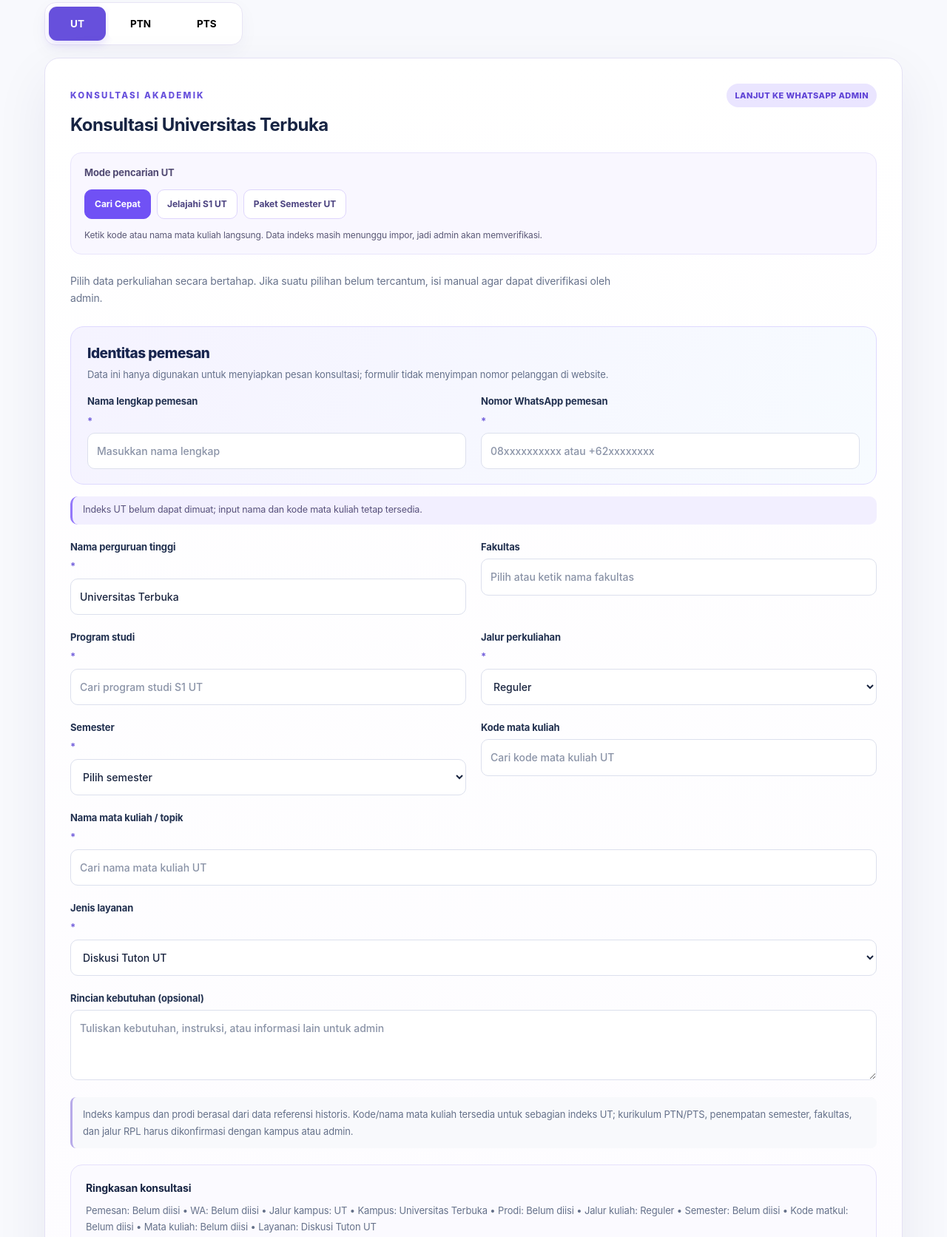
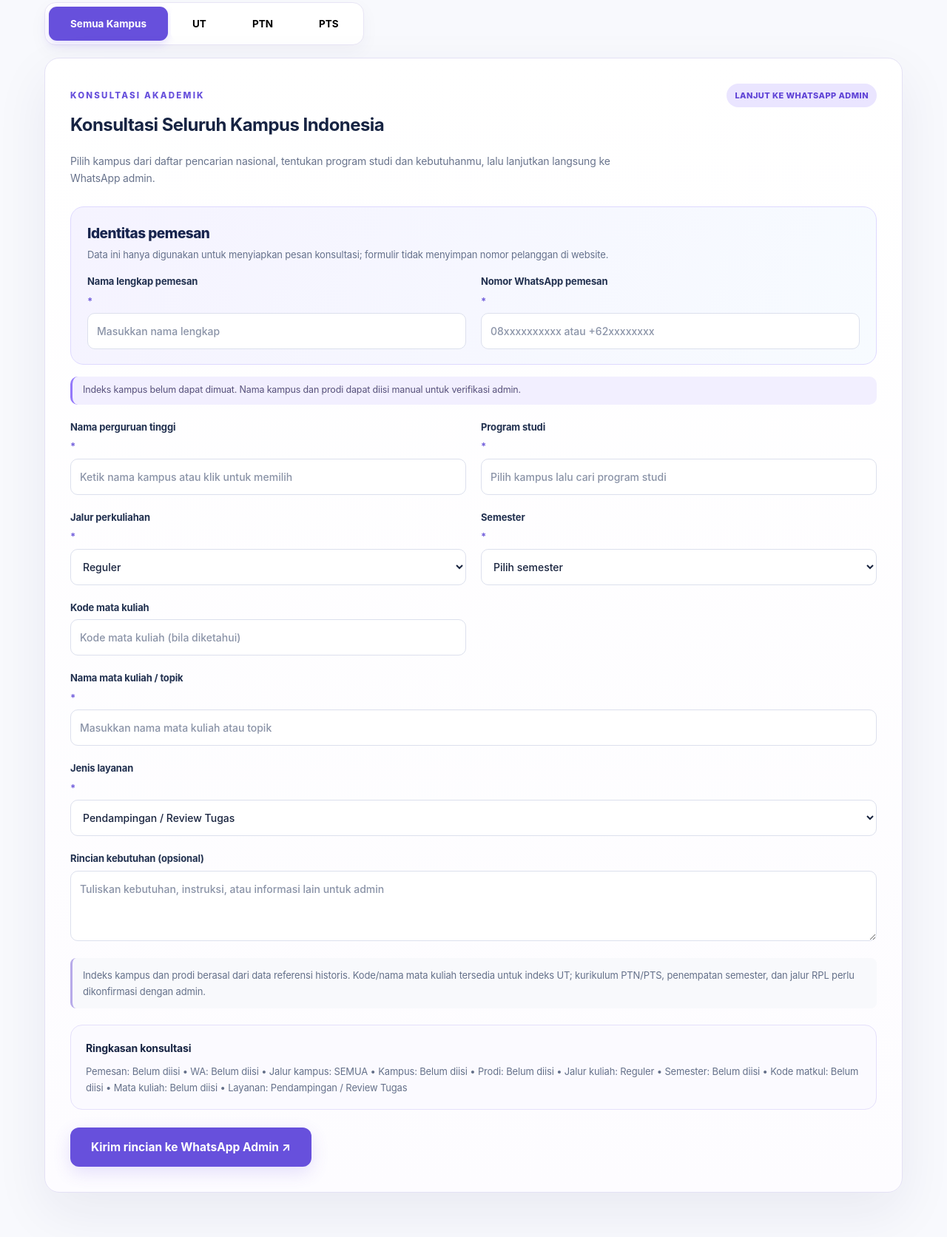
Before and after one commit to zry23/HIZVENA, a plain HTML site: page index.html in a window 1280 px wide. Shown: the part 2041-3713 px from the top of the page at 74% size. Drawn offline with Linux system fonts and the light colour scheme; no server answers.

Commit message:
Update HIZVENA landing page with all-campus default and no faculty fields

```diff
--- a/index.html
+++ b/index.html
@@ -10,13 +10,13 @@
 <main id="top"><div class="hero"><div class="wrap heroGrid"><div><div class="eyebrow">HIZVENA • KEEP BECOMING.</div><h1>Beragam kebutuhan kuliah,<br><span>lebih praktis bersama HIZVENA.</span></h1><p>HIZVENA menyediakan layanan pendampingan akademik dan desain kreatif yang fleksibel, praktis, dan dapat dikonsultasikan sepenuhnya secara online.</p><div class="actions"><a class="btn" href="#program">Temukan Layanan ↗</a><a class="btn secondary" href="#harga">Lihat Katalog Harga</a></div><div class="pills"><span class="pill">✓ Layanan Online</span><span class="pill">✓ Konsultasi Personal</span><span class="pill">✓ Fleksibel Sesuai Kebutuhan</span></div></div><div class="hero-art" style="position:relative"><div class="photo photo-natural clean-hero" role="img" aria-label="Tiga mahasiswa Indonesia berdiskusi di perpustakaan kampus"></div></div></div></div>
 <div class="highlight-ribbon"><div class="wrap highlight-ribbon-inner"><strong>HIZVENA <span class="ribbon-dot">✦</span> KEEP BECOMING.</strong><span>Akademik & Desain Kreatif</span><span>Praktis · Fleksibel · Online</span></div></div>
 <section id="keunggulan"><div class="wrap"><div class="section-head"><div><div class="eyebrow">KENAPA HIZVENA</div><h2>Kebutuhanmu, ditangani dengan lebih terarah.</h2></div><p class="intro">Tidak perlu bingung memilih layanan. Temukan kebutuhan akademik atau desainmu, lalu konsultasikan langsung sebelum memulai.</p></div><div class="benefit-grid"><article class="benefit"><span class="benefit-icon" aria-hidden="true">⌕</span><strong>Cari berdasarkan kampus</strong><p>Jelajahi indeks perguruan tinggi negeri, swasta, program studi, dan mata kuliah UT.</p></article><article class="benefit"><span class="benefit-icon" aria-hidden="true">✧</span><strong>Pilihan layanan jelas</strong><p>Lihat cakupan pendampingan akademik dan katalog desain beserta rentang harganya.</p></article><article class="benefit"><span class="benefit-icon" aria-hidden="true">↗</span><strong>Langsung konsultasi</strong><p>Data pemesan dan rincian kebutuhan dikirim ke WhatsApp admin untuk konfirmasi.</p></article></div></div></section>
-<section class="alt" id="program"><div class="wrap"><div class="eyebrow">JELAJAHI KAMPUS INDONESIA</div><h2>Cari kampusmu. Temukan pendampingannya.</h2><p class="intro">Temukan pendampingan berdasarkan kebutuhan. Bila kampus atau mata kuliah belum ada di indeks, tetap bisa konsultasi manual.</p><div class="cards"><div class="card"><div class="symbol">🎓</div><h3>Universitas Terbuka</h3><p>Diskusi, tugas, bank soal latihan HOTS, dan paket pendampingan semester UT.</p><button class="btn secondary" data-mode="UT">Pilih UT</button></div><div class="card"><div class="symbol">🏛️</div><h3>Kampus Negeri (PTN)</h3><p>Pendampingan akademik sesuai kampus, prodi, mata kuliah, dan kebutuhan.</p><button class="btn secondary" data-mode="PTN">Pilih PTN</button></div><div class="card"><div class="symbol">📚</div><h3>Kampus Swasta (PTS)</h3><p>Konsultasi akademik sesuai perguruan tinggi swasta dan topik yang dipilih.</p><button class="btn secondary" data-mode="PTS">Pilih PTS</button></div></div><div class="tabs" role="tablist" aria-label="Jalur kampus"><button class="tab" data-mode="UT" role="tab" aria-selected="true">UT</button><button class="tab" data-mode="PTN" role="tab" aria-selected="false">PTN</button><button class="tab" data-mode="PTS" role="tab" aria-selected="false">PTS</button></div><form class="form" id="consultForm">
+<section class="alt" id="program"><div class="wrap"><div class="eyebrow">JELAJAHI KAMPUS INDONESIA</div><h2>Cari kampusmu. Temukan pendampingannya.</h2><p class="intro">Pencarian kampus dan prodi seluruh Indonesia dalam satu tempat. Semua layanan dilanjutkan melalui WhatsApp admin HIZVENA.</p><div class="cards"><div class="card"><div class="symbol">🎓</div><h3>Universitas Terbuka</h3><p>Diskusi, tugas, bank soal latihan HOTS, dan paket pendampingan semester UT.</p><button class="btn secondary" data-mode="UT">Pilih UT</button></div><div class="card"><div class="symbol">🏛️</div><h3>Kampus Negeri (PTN)</h3><p>Pendampingan akademik sesuai kampus, prodi, mata kuliah, dan kebutuhan.</p><button class="btn secondary" data-mode="PTN">Pilih PTN</button></div><div class="card"><div class="symbol">📚</div><h3>Kampus Swasta (PTS)</h3><p>Konsultasi akademik sesuai perguruan tinggi swasta dan topik yang dipilih.</p><button class="btn secondary" data-mode="PTS">Pilih PTS</button></div></div><div class="tabs" role="tablist" aria-label="Pilih kategori kampus"><button class="tab" data-mode="SEMUA" role="tab" aria-selected="true">Semua Kampus</button><button class="tab" data-mode="UT" role="tab" aria-selected="false">UT</button><button class="tab" data-mode="PTN" role="tab" aria-selected="false">PTN</button><button class="tab" data-mode="PTS" role="tab" aria-selected="false">PTS</button></div><form class="form" id="consultForm">
 <div class="form-grid-header"><span class="eyebrow">KONSULTASI AKADEMIK</span><span class="form-progress-tag">LANJUT KE WHATSAPP ADMIN</span></div>
-<h3 id="formTitle">Cari layanan Universitas Terbuka</h3>
-<p class="form-intro">Pilih data perkuliahan secara bertahap. Jika suatu pilihan belum tercantum, isi manual agar dapat diverifikasi oleh admin.</p>
+<h3 id="formTitle">Konsultasi Seluruh Kampus Indonesia</h3>
+<p class="form-intro">Pilih kampus dari daftar pencarian nasional, tentukan program studi dan kebutuhanmu, lalu lanjutkan langsung ke WhatsApp admin.</p>
 <div class="fields">
 <label class="field">Nama perguruan tinggi <span aria-hidden="true">*</span><input id="campus" value="Universitas Terbuka" placeholder="Ketik nama universitas..." autocomplete="off" required></label>
-<label class="field">Fakultas <input id="faculty" placeholder="Pilih atau ketik nama fakultas" autocomplete="off" list="facultyOptions"><datalist id="facultyOptions"></datalist></label>
+
 <label class="field">Program studi <span aria-hidden="true">*</span><input id="programStudy" placeholder="Cari program studi kampus" autocomplete="off" required></label>
 <label class="field">Jalur perkuliahan <span aria-hidden="true">*</span><select id="pathway" required><option value="Reguler">Reguler</option><option value="RPL / Alih Kredit">RPL / Alih Kredit</option><option value="Non-Reguler / Lainnya">Non-Reguler / Lainnya</option></select></label>
 <label class="field">Semester <span aria-hidden="true">*</span><select id="semester" required><option value="">Pilih semester</option></select></label>
@@ -25,7 +25,7 @@
 <label class="field full">Jenis layanan <span aria-hidden="true">*</span><select id="service" required></select></label>
 <label class="field full">Rincian kebutuhan (opsional)<textarea id="details" rows="3" placeholder="Tuliskan kebutuhan, instruksi, atau informasi lain untuk admin"></textarea></label>
 </div>
-<p class="hint">Indeks kampus dan prodi berasal dari data referensi historis. Kode/nama mata kuliah tersedia untuk sebagian indeks UT; kurikulum PTN/PTS, penempatan semester, fakultas, dan jalur RPL harus dikonfirmasi dengan kampus atau admin.</p>
+<p class="hint">Indeks kampus dan prodi berasal dari data referensi historis. Kode/nama mata kuliah tersedia untuk indeks UT; kurikulum PTN/PTS, penempatan semester, dan jalur RPL perlu dikonfirmasi dengan admin.</p>
 <button class="btn" type="submit">Lanjut ke WhatsApp Admin ↗</button>
 </form></div></section>
 <section id="harga"><div class="wrap"><div class="eyebrow">KATALOG AKADEMIK</div><h2>Layanan yang sesuai kebutuhanmu</h2><div class="listing" id="academicPrices"></div><div class="service-note"><span aria-hidden="true">ⓘ</span><span>Seluruh layanan akademik mencakup bimbingan, review, konsultasi, dan latihan. Mahasiswa tetap mengerjakan serta mengumpulkan tugas atau ujian sendiri. Harga akhir dan cakupan dikonfirmasi admin sebelum pemesanan.</span></div></div></section>
@@ -45,8 +45,8 @@ function wa(extra){return 'https://wa.me/'+phone+'?text='+encodeURIComponent(hel
 function renderCards(items,id){document.getElementById(id).innerHTML=items.map(x=>'<article class="card"><h3>'+x[0]+'</h3><div class="price">'+x[1]+'</div><p>'+ (x[2]||'Layanan desain kreatif')+'</p><a class="btn secondary" target="_blank" rel="noopener" href="'+wa('Layanan: '+x[0])+'">Tanya Layanan ↗</a></article>').join('')}
 renderCards(academic,'academicPrices');renderCards(designs,'designPrices');
 for(let i=1;i<=14;i++)document.getElementById('semester').add(new Option('Semester '+i,String(i)));
-function setMode(m){mode=m;document.querySelectorAll('[data-mode][role=tab]').forEach(t=>t.setAttribute('aria-selected',String(t.dataset.mode===m)));document.getElementById('formTitle').textContent='Konsultasi '+({UT:'Universitas Terbuka',PTN:'Kampus Negeri',PTS:'Kampus Swasta'}[m]);document.getElementById('campus').value=m==='UT'?'Universitas Terbuka':'';document.getElementById('campus').readOnly=m==='UT';document.getElementById('programStudy').value='';document.getElementById('course').value='';document.getElementById('service').innerHTML=(services[m]||services.PTN).map(s=>'<option>'+s+'</option>').join('')}
-document.querySelectorAll('[data-mode]').forEach(b=>b.addEventListener('click',()=>{setMode(b.dataset.mode);if(b.role!=='tab')document.getElementById('consultForm').scrollIntoView({behavior:'smooth',block:'start'})}));setMode('UT');
+function setMode(m){mode=m;document.querySelectorAll('[data-mode][role=tab]').forEach(t=>t.setAttribute('aria-selected',String(t.dataset.mode===m)));document.getElementById('formTitle').textContent='Konsultasi '+({SEMUA:'Seluruh Kampus Indonesia',UT:'Universitas Terbuka',PTN:'Kampus Negeri',PTS:'Kampus Swasta'}[m]);document.getElementById('campus').value=m==='UT'?'Universitas Terbuka':'';document.getElementById('campus').readOnly=m==='UT';document.getElementById('programStudy').value='';document.getElementById('course').value='';document.getElementById('service').innerHTML=(services[m]||services.PTN).map(s=>'<option>'+s+'</option>').join('')}
+document.querySelectorAll('[data-mode]').forEach(b=>b.addEventListener('click',()=>{setMode(b.dataset.mode);if(b.role!=='tab')document.getElementById('consultForm').scrollIntoView({behavior:'smooth',block:'start'})}));setMode('SEMUA');
 document.getElementById('consultForm').addEventListener('submit',e=>{e.preventDefault();const v=id=>document.getElementById(id).value.trim();const lines=['Kategori kampus: '+mode,'Nama kampus: '+v('campus'),'Program studi: '+(v('programStudy')||'Belum diisi')];if(v('semester'))lines.push('Semester: '+v('semester'));lines.push('Mata kuliah/topik: '+v('course'),'Layanan: '+v('service'),'Rincian kebutuhan: '+(v('details')||'-'));window.open(wa(lines.join('\n')),'_blank','noopener')});
 const menu=document.getElementById('menu'),nav=document.getElementById('nav');menu.addEventListener('click',()=>{let open=nav.classList.toggle('open');menu.setAttribute('aria-expanded',String(open))});nav.querySelectorAll('a').forEach(x=>x.addEventListener('click',()=>{nav.classList.remove('open');menu.setAttribute('aria-expanded','false')}));
 </script><script src="./assets/design-v2.js" defer></script><script src="./assets/directory-v8.js" defer></script></body></html>
```
